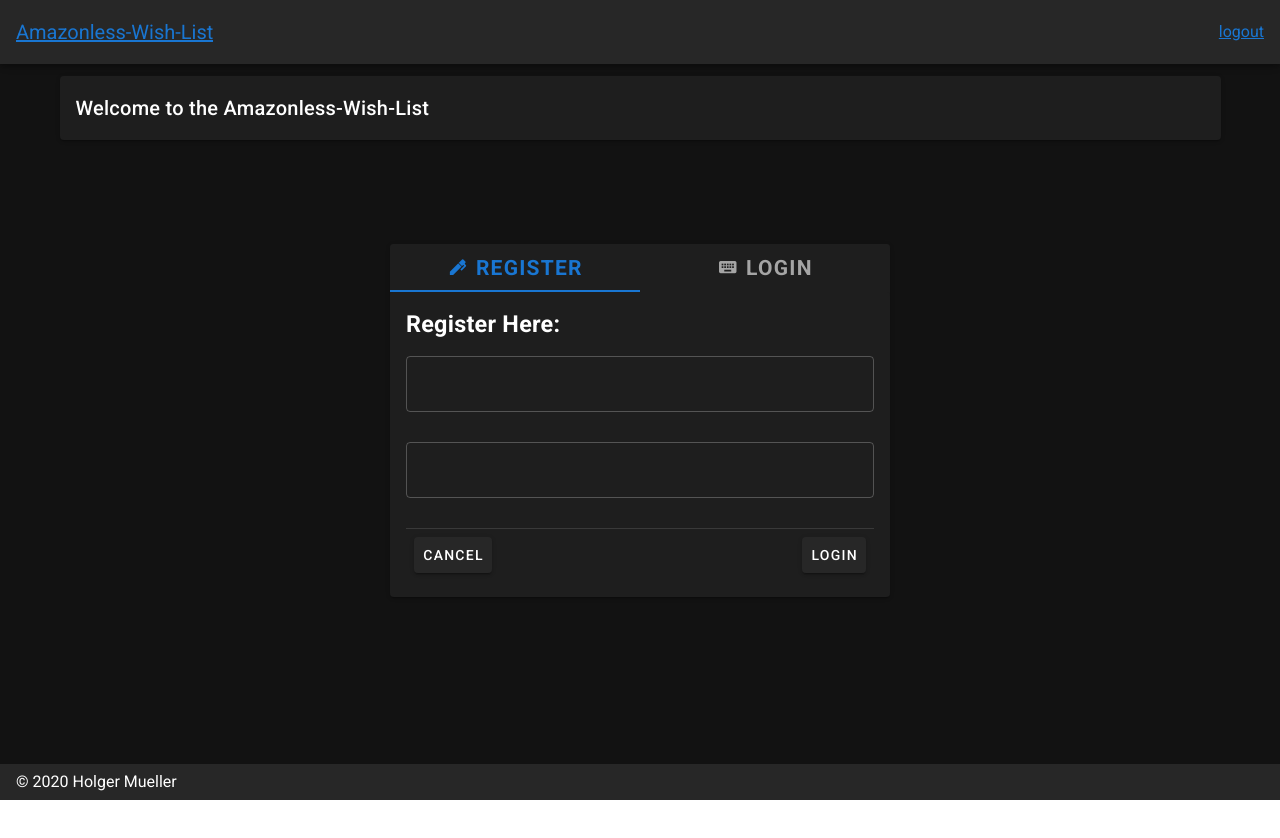
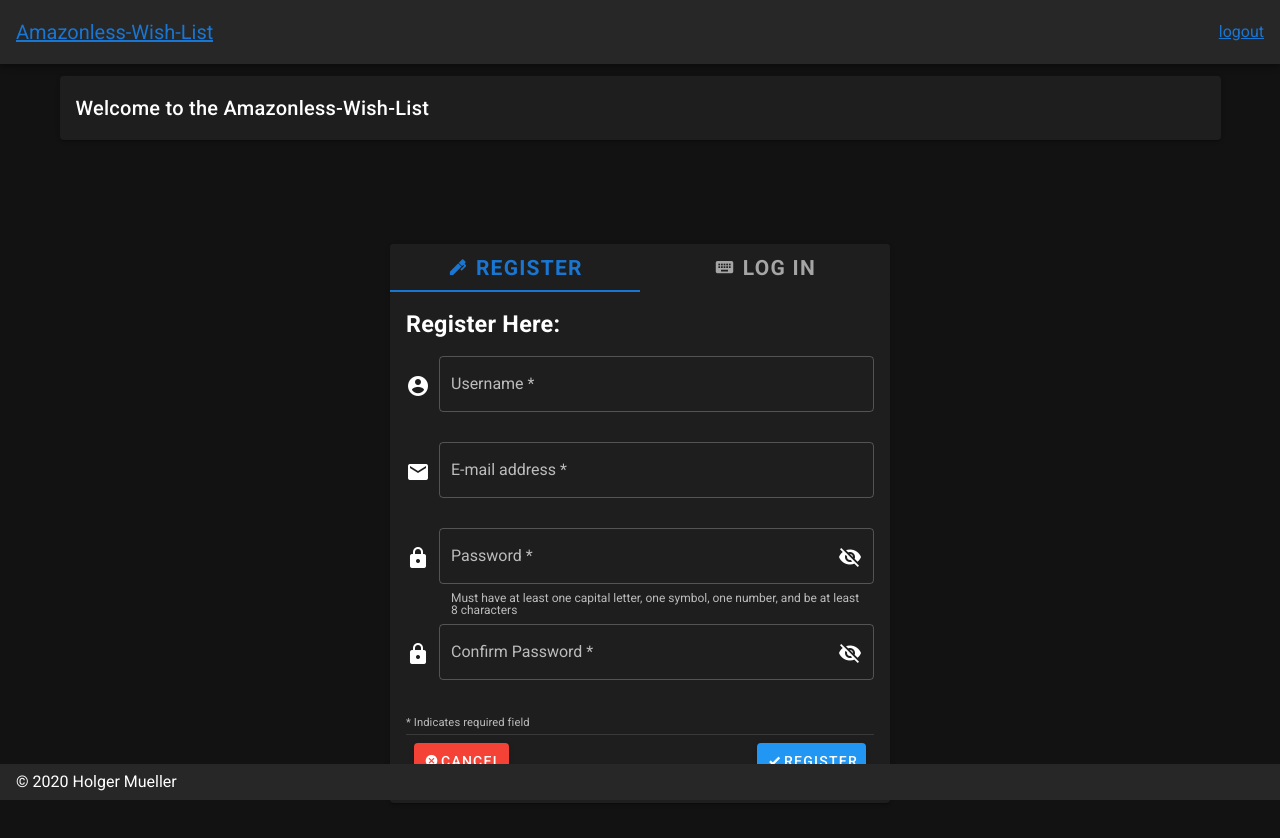
Before and after one commit to Holgermueller/amazonless-wish-list, a Nuxt app: page / in a window 1280 px wide. Shown: the top 838 px of the page. Before the commit the page ends 800 px from the top, so only its background shows below. Built offline with nearby package versions, Linux system fonts and the light colour scheme.

Commit message:
fixed tab glitch

```diff
--- a/components/registerLogin/login.vue
+++ b/components/registerLogin/login.vue
@@ -2,11 +2,11 @@
   <div id="login">
     <v-form ref="form">
       <v-flex xs12 sm12 md12 lg12 xl12>
-        <v-text-field outlined></v-text-field>
+        <v-text-field label="Email" outlined></v-text-field>
       </v-flex>
 
       <v-flex xs12 sm12 md12 lg12 xl12>
-        <v-text-field outlined></v-text-field>
+        <v-text-field label="Password" outlined></v-text-field>
       </v-flex>
     </v-form>
 
@@ -15,7 +15,17 @@
     <v-card-actions>
       <v-btn>Cancel</v-btn>
       <v-spacer></v-spacer>
-      <v-btn>Login</v-btn>
+      <v-btn>Log in</v-btn>
     </v-card-actions>
   </div>
 </template>
+
+<script>
+export default {
+  name: "Login",
+
+  data() {
+    return {};
+  }
+};
+</script>
--- a/components/registerLogin/register.vue
+++ b/components/registerLogin/register.vue
@@ -76,7 +76,7 @@
 
 <script>
 export default {
-  name: " RegistrationForm",
+  name: "RegistrationForm",
 
   data() {
     return {
--- a/components/registerLogin/registerLogin.vue
+++ b/components/registerLogin/registerLogin.vue
@@ -5,7 +5,7 @@
         <v-tab v-for="(form, index) in forms" :key="index">
           <h2>
             <span :class="form.icon"></span>
-            {{ form.name }}
+            {{ form.formName }}
           </h2>
         </v-tab>
       </v-tabs>
@@ -18,10 +18,11 @@
             </v-card-title>
 
             <v-card-text>
-              <div v-if="form.name === 'register'">
+              <div v-if="form.formName === 'Register'">
                 <RegistrationForm />
               </div>
-              <div else>
+
+              <div v-else>
                 <LoginForm />
               </div>
             </v-card-text>
@@ -49,12 +50,13 @@ export default {
       tab: null,
       forms: [
         {
-          name: "Register",
+          formName: "Register",
           message: "Register Here:",
           icon: "mdi mdi-pen"
         },
+
         {
-          name: "Login",
+          formName: "Log in",
           message: "Log In Here:",
           icon: "mdi mdi-keyboard"
         }
```
